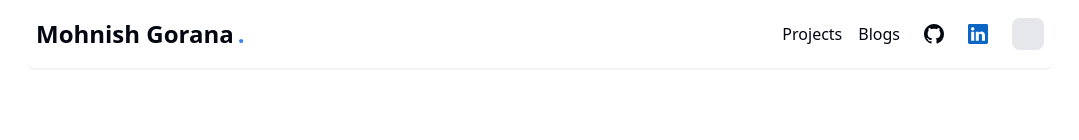
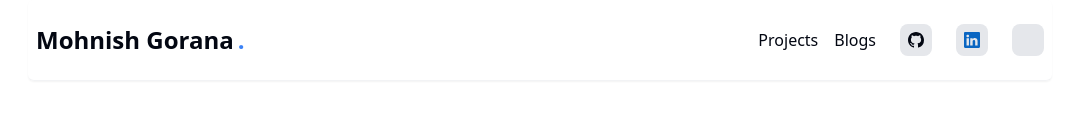
Before and after one commit to mohnishgorana1/my-portfolio, a Next.js app: page /projects in a window 1280 px wide. Shown: the top 140 px of the page, without its empty margins (100-1179 px from the left). Built offline with nearby package versions, Linux system fonts and the light colour scheme.

Commit message:
navbar changes

```diff
--- a/components/Navbar.tsx
+++ b/components/Navbar.tsx
@@ -52,22 +52,39 @@ const Navbar = () => {
       <div className="">
         <div className="flex justify-between items-center py-4">
           {/* Logo/Name */}
-          <Link
+          {/* <Link
             href="/"
             className="text-2xl font-extrabold
                        text-foreground hover:text-blue-500 transition-colors flex gap-x-1"
           >
-            {/* <span className="hidden md:flex">Mohnish Gorana</span>
-            <span className="md:hidden">MG</span> */}
             <span className="">Mohnish Gorana</span>
 
             <span className="text-blue-500">.</span>
+          </Link> */}
+          <Link
+            href="/"
+            className="group relative text-2xl font-extrabold
+                        text-foreground transition-colors flex gap-x-1"
+          >
+            <span
+              className="group-hover:text-blue-400 transition-colors"
+            >
+              Mohnish Gorana
+            </span>
+            <span className="text-blue-500">.</span>
+            <span
+              className="absolute -bottom-1 left-0 w-0 h-[2px] bg-blue-400 dark:bg-blue-400 transition-all duration-300 group-hover:w-full rounded-full"
+            ></span>
           </Link>
 
           {/* Desktop Links and Theme Toggle */}
-          <div className="hidden md:flex items-center space-x-2 lg:space-x-4">
+          <div className="hidden md:flex items-center space-x-1 lg:space-x-4">
             {navItems.map((item) => (
-              <Link key={item.name} href={item.href} className={`font-medium hover:text-blue-600 duration-300 ease-in-out ${linkClass}`}>
+              <Link
+                key={item.name}
+                href={item.href}
+                className={`font-medium hover:text-blue-600 duration-300 ease-in-out ${linkClass}`}
+              >
                 {item.name}
               </Link>
             ))}
@@ -88,13 +105,26 @@ const Navbar = () => {
                     // Adding aria-label for accessibility
                     aria-label={item.name}
                   >
-                    {item.name === "GitHub" ? (
-                      <Icon
-                        className={`h-5 w-5 hover:scale-105 text-${item.color} dark:text-${item.darkModeColor}`}
-                      />
-                    ) : (
-                      <Icon className="h-5 w-5 hover:scale-105" style={{ color: item.color }} />
-                    )}
+                    <button
+                      onClick={() => setIsOpen(!isOpen)}
+                      className="p-2 rounded-lg
+                      bg-gray-200 hover:bg-gray-300
+                    dark:bg-zinc-800 dark:hover:bg-zinc-700 transition-colors"
+                      aria-label="Toggle navigation menu "
+                    >
+                      {item.name === "GitHub" ? (
+                        <Icon
+                          className={` hover:scale-105 text-${item.color} dark:text-${item.darkModeColor}`}
+                          size={16}
+                        />
+                      ) : (
+                        <Icon
+                          className="hover:scale-105"
+                          style={{ color: item.color }}
+                          size={16}
+                        />
+                      )}
+                    </button>
                   </Link>
                 );
               })}
--- a/components/ThemeToggle.tsx
+++ b/components/ThemeToggle.tsx
@@ -22,13 +22,13 @@ const ThemeToggle = () => {
   return (
     <button
       onClick={toggleTheme}
-      className="p-2 rounded-lg transition-all duration-300 w-8 h-8 flex items-center justify-center
-                 bg-gray-200  text-gray-700 hover:bg-gray-300
-                 dark:bg-zinc-800 dark:border-zinc-700 dark:text-zinc-300 dark:hover:bg-zinc-700"
+      className="p-0 rounded-lg transition-all duration-300 w-8 h-8 flex items-center justify-center
+                bg-gray-200 text-gray-700 hover:bg-gray-300
+                dark:bg-zinc-800 dark:text-zinc-300 dark:hover:bg-zinc-700"
       aria-label="Toggle theme"
     >
       {/* Lucide icon is animated for a smooth toggle */}
-      <span className="absolute">
+      <span className="absolute duration-500 ease-in">
         {theme === "light" ? (
           <Moon className="h-5 w-5 rotate-0 scale-100 transition-all duration-500" />
         ) : (
@@ -38,11 +38,7 @@ const ThemeToggle = () => {
 
       {/* Placeholder for the opposite icon to ensure smooth transition */}
       <span className="absolute opacity-0">
-        {theme === "dark" ? (
-          <Moon className="h-5 w-5" />
-        ) : (
-          <Sun className="h-5 w-5" />
-        )}
+        {theme === "dark" ? <Moon size={20} /> : <Sun size={20} />}
       </span>
     </button>
   );
```
